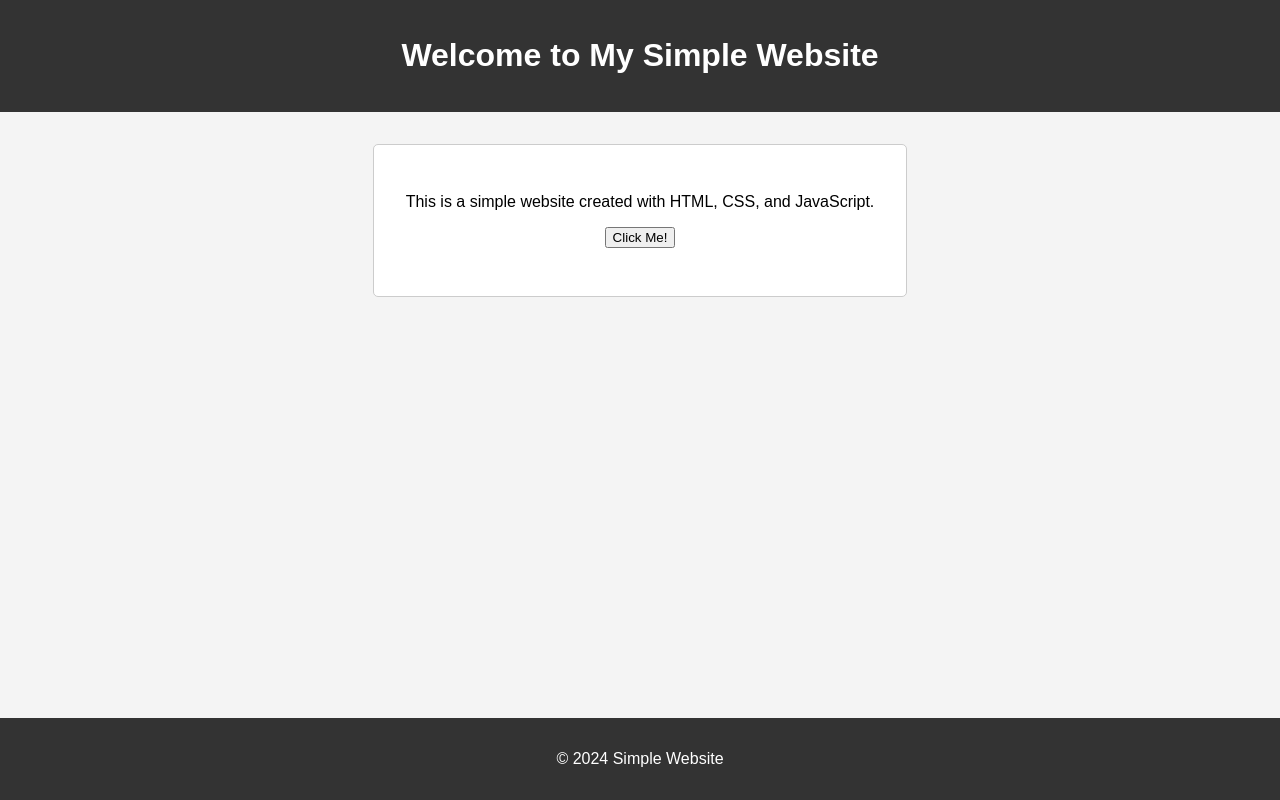
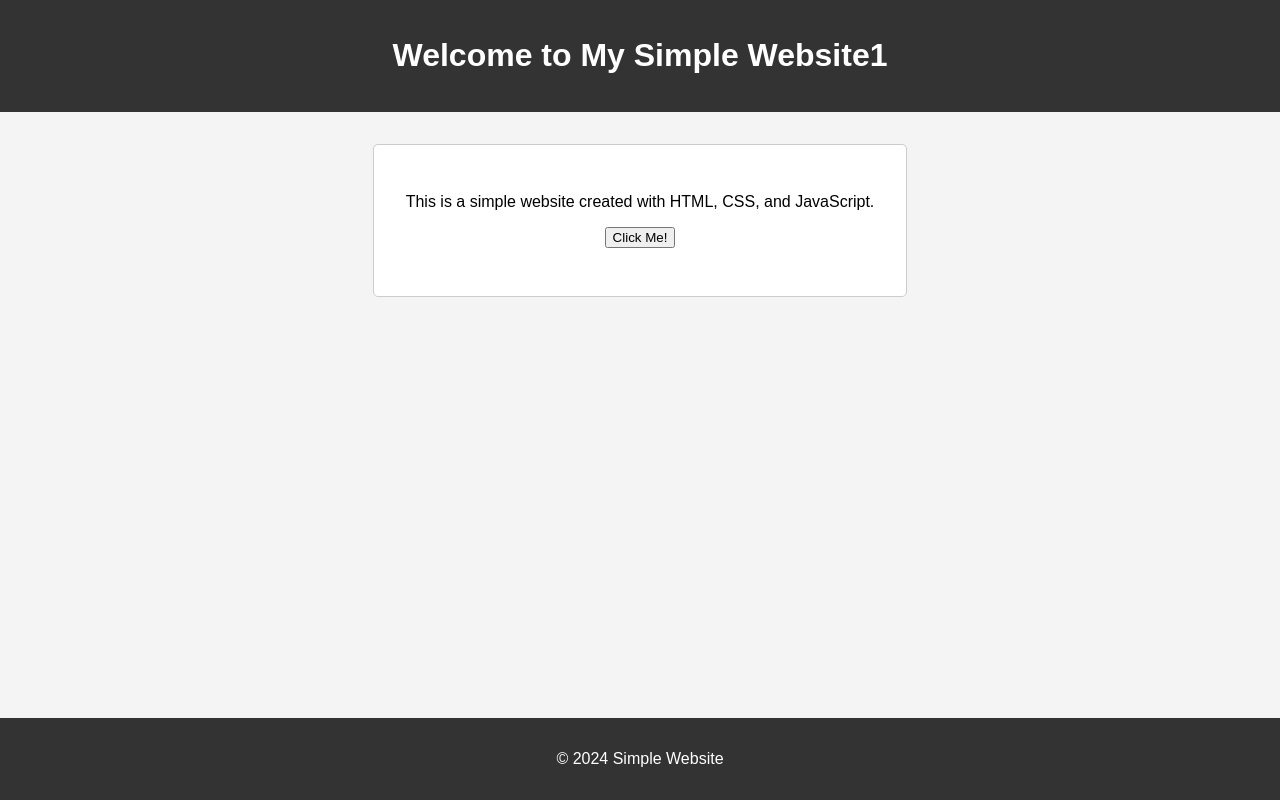
Before and after one commit to mikebimfm/simple-website, a plain HTML site: page index.html in a window 1280 px wide. Drawn offline with Linux system fonts and the light colour scheme.

Commit message:
Update index.html

```diff
--- a/index.html
+++ b/index.html
@@ -8,7 +8,7 @@
 </head>
 <body>
     <header>
-        <h1>Welcome to My Simple Website</h1>
+        <h1>Welcome to My Simple Website1</h1>
     </header>
     <main>
         <p>This is a simple website created with HTML, CSS, and JavaScript.</p>
```
